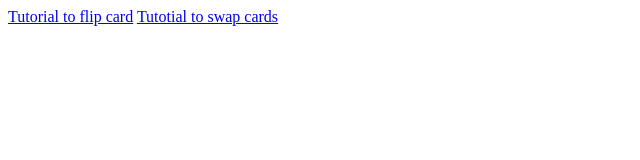
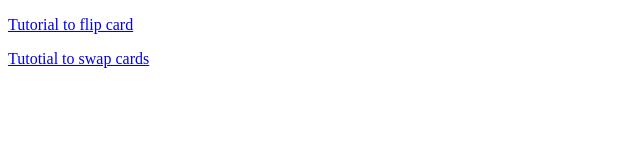
Before and after one commit to jianguochen/jianguochen.github.io, a plain HTML site: page index.html in a window 1280 px wide. Shown: the whole page, without its empty margins (0-640 px from the left). Drawn offline with Linux system fonts and the light colour scheme.

Commit message:
Update index.html

```diff
--- a/index.html
+++ b/index.html
@@ -3,7 +3,7 @@
 <head>
 </head>
 <body>
-	<a href="flipcarddemo.html">Tutorial to flip card</a>
-	<a href="swapcarddemo.html">Tutotial to swap cards</a>
+	<p><a href="flipcarddemo.html">Tutorial to flip card</a>
+	<p><a href="swapcarddemo.html">Tutotial to swap cards</a>
 </body>
 </html>
```
